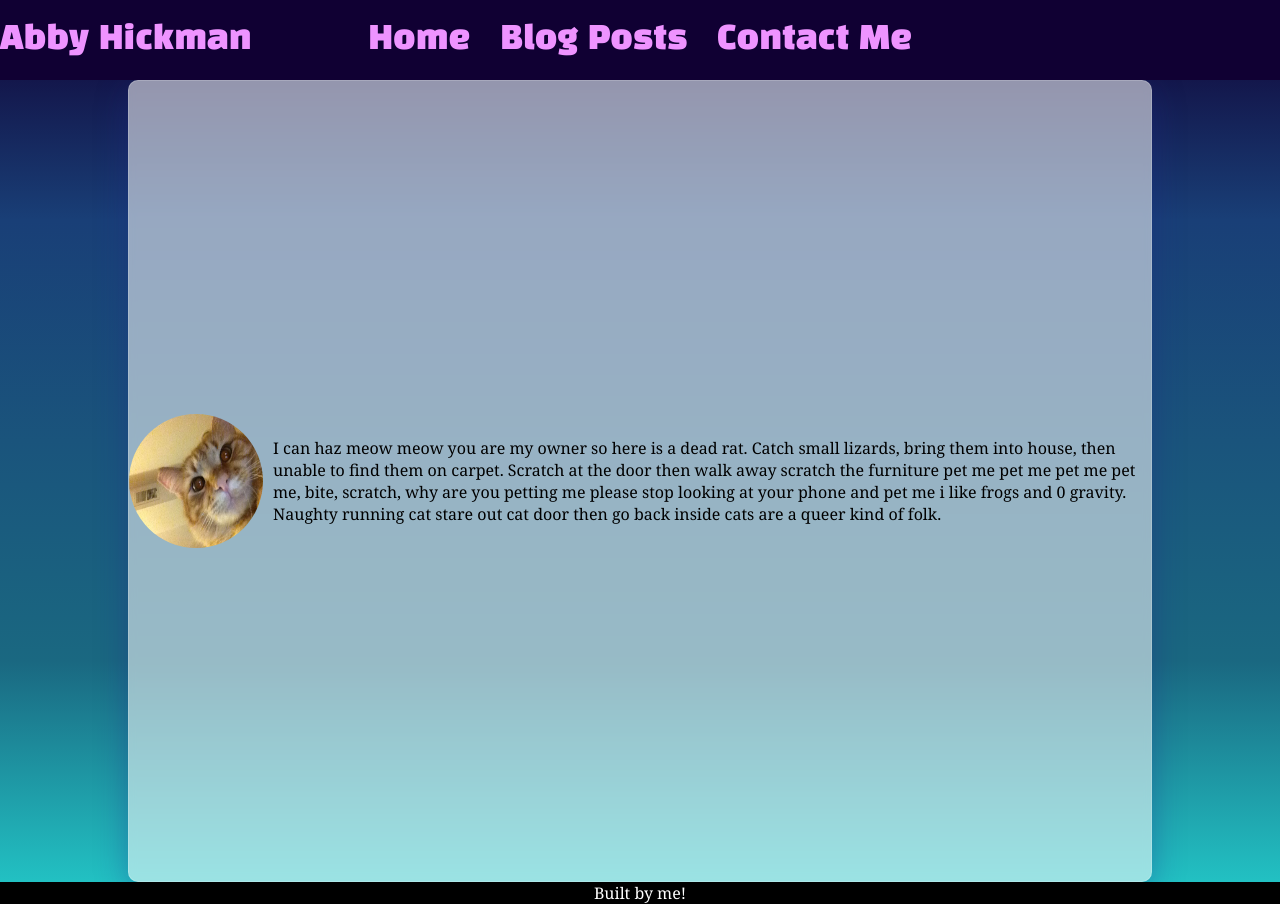
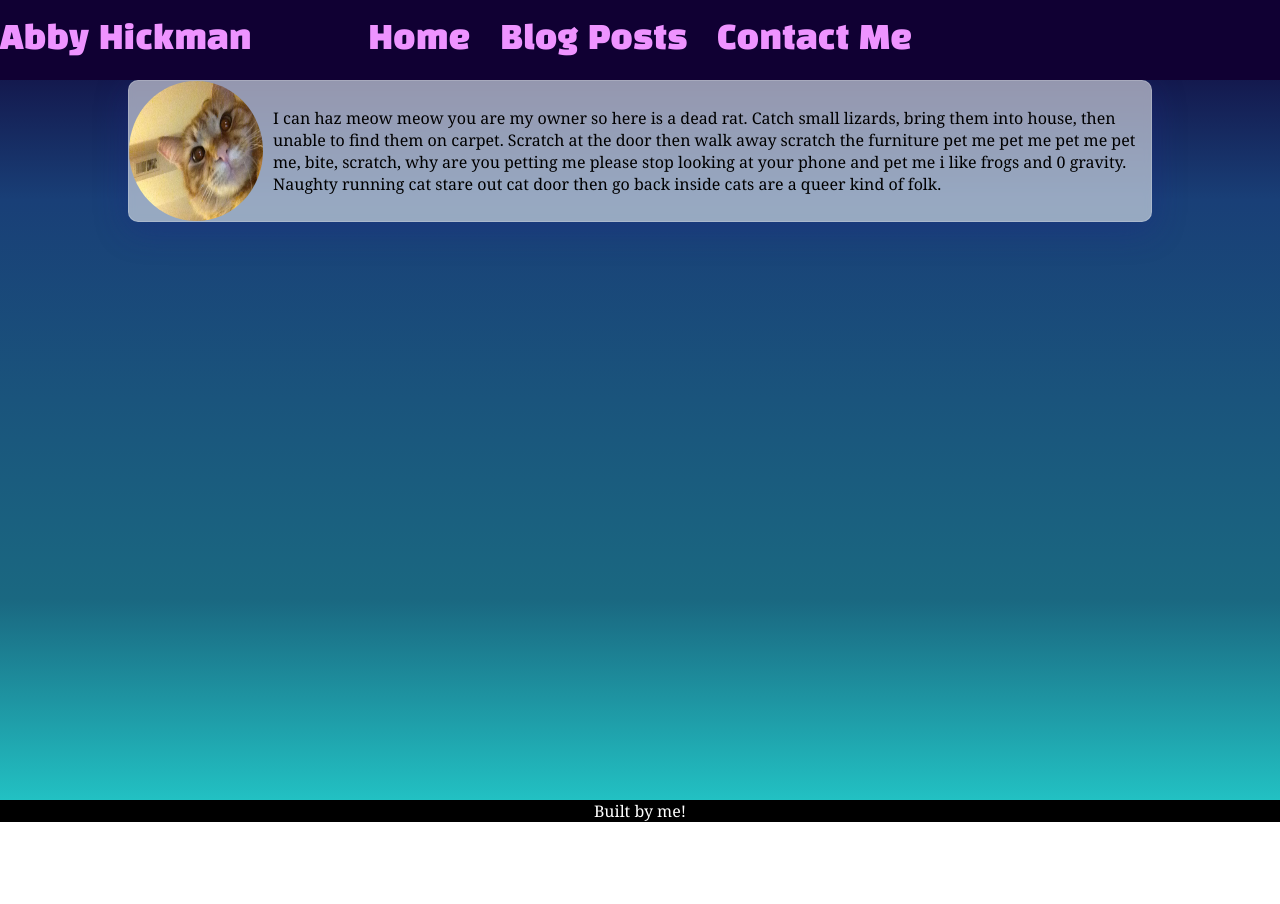
Before and after one commit to Dakota-Schramm/Abby-Blog-Website, a Next.js app: page / in a window 1280 px wide. After the commit the page ends 822 px from the top, so only its background shows below. Built offline with nearby package versions, Linux system fonts and the light colour scheme.

Commit message:
Created glassmorphism class and restructured sections of content

```diff
--- a/src/components/Layout.js
+++ b/src/components/Layout.js
@@ -6,6 +6,7 @@ export default function Layout({
   pageTitle,
   pageDescription,
   scripts,
+  pageStyle,
   ...props
 }) {
   return (
@@ -20,7 +21,7 @@ export default function Layout({
       </Head>
       <section className="layout">
         <Header />
-        <div className="content">{children}</div>
+        <div className={`content ${pageStyle}`}>{children}</div>
       </section>
       <footer className="footer">Built by me!</footer>
     </>
--- a/src/components/PostList.js
+++ b/src/components/PostList.js
@@ -16,7 +16,7 @@ export default function PostList({ posts }) {
           const firstParagraph = post.markdownBody.split("\n")[0];
 
           return (
-            <div className="post-entry" key={post.slug}>
+            <div className="post-entry content-section" key={post.slug}>
               <Link href={`/posts/${encodeURIComponent(builtURL)}`}>
                 <a className="post-title">{post.frontmatter.title}</a>
               </Link>
--- a/src/pages/index.js
+++ b/src/pages/index.js
@@ -13,8 +13,9 @@ export default function Home({ title, description, ...props }) {
         scripts={scripts}
         pageTitle={`${title} | About`}
         pageDescription={description}
+        pageStyle="home-layout"
       >
-        <div className="home-layout">
+        <div className="content-section home-container">
           <Image
             src={deftaultCoverImage}
             alt="Headshot picture of Abby Hickman."
--- a/src/pages/posts/[post_slug].js
+++ b/src/pages/posts/[post_slug].js
@@ -14,7 +14,10 @@ export default function BlogPost({ siteTitle, frontmatter, markdownBody }) {
   const formattedDate = formatDateToCustomString(frontmatter.date);
 
   return (
-    <Layout pageTitle={`${siteTitle} | ${frontmatter.title}`}>
+    <Layout
+      pageTitle={`${siteTitle} | ${frontmatter.title}`}
+      pageStyle="content-section"
+    >
       <Link href="/posts/">
         <a>Back to post list</a>
       </Link>
--- a/src/pages/posts/index.js
+++ b/src/pages/posts/index.js
@@ -13,7 +13,9 @@ export default function Blog({ posts, title, description, ...props }) {
       <h1 className="title">Welcome to my blog!</h1>
       <div className="subtitle">
         <p className="description">{description}</p>
-        <h2 className="most-recent-title">Most Recent:</h2>
+      </div>
+      <h2 className="most-recent-title">Most Recent:</h2>
+      <div className="content-section">
         <ul className="most-recent">
           {mostRecent.map((post) => {
             const postTitleFormatted = optimizeTitleForSEO(
--- a/src/styles/layout/_content.scss
+++ b/src/styles/layout/_content.scss
@@ -8,17 +8,6 @@
 }
 
 .content {
-  background: rgba(255, 255, 255, 0.55);
-  box-shadow: 0 8px 32px 0 rgba(31, 38, 135, 0.37);
-  backdrop-filter: blur(4.5px);
-  -webkit-backdrop-filter: blur(4.5px);
-  border-radius: 10px;
-  border: 1px solid rgba(255, 255, 255, 0.18);
-  /*
-  background-color: white;
-  border-style: solid;
-  border-color: $purple;
-  */
   display: flex;
   flex-direction: column;
 
@@ -30,3 +19,12 @@
     width: 80%;
   }
 }
+
+.content-section {
+  background: rgba(255, 255, 255, 0.55);
+  box-shadow: 0 8px 32px 0 rgba(31, 38, 135, 0.37);
+  backdrop-filter: blur(4.5px);
+  -webkit-backdrop-filter: blur(4.5px);
+  border-radius: 10px;
+  border: 1px solid rgba(255, 255, 255, 0.18);
+}
--- a/src/styles/main.css
+++ b/src/styles/main.css
@@ -532,18 +532,6 @@ body {
 }
 
 .content {
-  background: rgba(255, 255, 255, 0.55);
-  -webkit-box-shadow: 0 8px 32px 0 rgba(31, 38, 135, 0.37);
-          box-shadow: 0 8px 32px 0 rgba(31, 38, 135, 0.37);
-  backdrop-filter: blur(4.5px);
-  -webkit-backdrop-filter: blur(4.5px);
-  border-radius: 10px;
-  border: 1px solid rgba(255, 255, 255, 0.18);
-  /*
-  background-color: white;
-  border-style: solid;
-  border-color: $purple;
-  */
   display: -webkit-box;
   display: -ms-flexbox;
   display: flex;
@@ -565,6 +553,16 @@ body {
   }
 }
 
+.content-section {
+  background: rgba(255, 255, 255, 0.55);
+  -webkit-box-shadow: 0 8px 32px 0 rgba(31, 38, 135, 0.37);
+          box-shadow: 0 8px 32px 0 rgba(31, 38, 135, 0.37);
+  backdrop-filter: blur(4.5px);
+  -webkit-backdrop-filter: blur(4.5px);
+  border-radius: 10px;
+  border: 1px solid rgba(255, 255, 255, 0.18);
+}
+
 .cover-image {
   width: 100%;
   height: 30vh;
@@ -574,14 +572,24 @@ body {
   display: -webkit-box;
   display: -ms-flexbox;
   display: flex;
-  height: 100vh;
   -webkit-box-align: center;
       -ms-flex-align: center;
           align-items: center;
+  height: 90vh;
+}
+
+.home-container {
+  display: -webkit-box;
+  display: -ms-flexbox;
+  display: flex;
+  -webkit-box-orient: horizontal;
+  -webkit-box-direction: normal;
+      -ms-flex-direction: row;
+          flex-direction: row;
 }
 
 @media (max-width: 460px) {
-  .home-layout {
+  .home-container {
     -webkit-box-orient: vertical;
     -webkit-box-direction: normal;
         -ms-flex-direction: column;
@@ -607,7 +615,6 @@ body {
   display: -webkit-box;
   display: -ms-flexbox;
   display: flex;
-  height: 100vh;
   -webkit-box-orient: vertical;
   -webkit-box-direction: normal;
       -ms-flex-direction: column;
@@ -618,6 +625,7 @@ body {
   -webkit-box-pack: center;
       -ms-flex-pack: center;
           justify-content: center;
+  height: 90vh;
 }
 
 .contact-item {
--- a/src/styles/pages/_contact.scss
+++ b/src/styles/pages/_contact.scss
@@ -1,9 +1,9 @@
 .contact-layout {
   display: flex;
-  height: 100vh;
   flex-direction: column;
   align-items: center;
   justify-content: center;
+  height: 90vh;
 }
 
 .contact-item {
--- a/src/styles/pages/_home.scss
+++ b/src/styles/pages/_home.scss
@@ -3,8 +3,13 @@
 // -----------------------------------------------------------------------------
 .home-layout {
   display: flex;
-  height: 100vh;
   align-items: center;
+  height: 90vh; // 100vh - navbar
+}
+
+.home-container {
+  display: flex;
+  flex-direction: row;
 
   @include media("<=phone") {
     flex-direction: column;
```
Also changed, not shown: src/pages/contact.js (+6 -2 lines), 1 other file (tests, documents, lock files or other folders).
